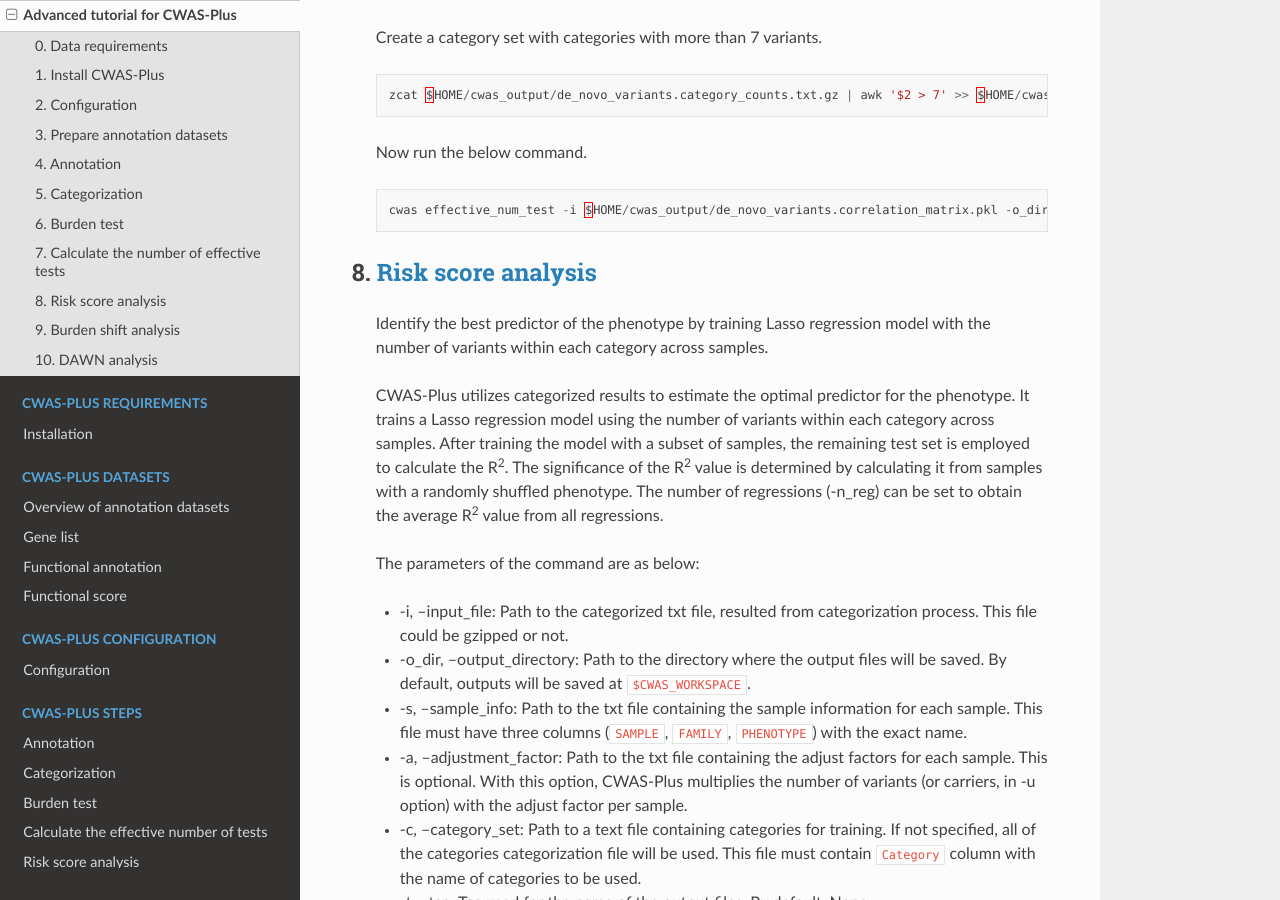
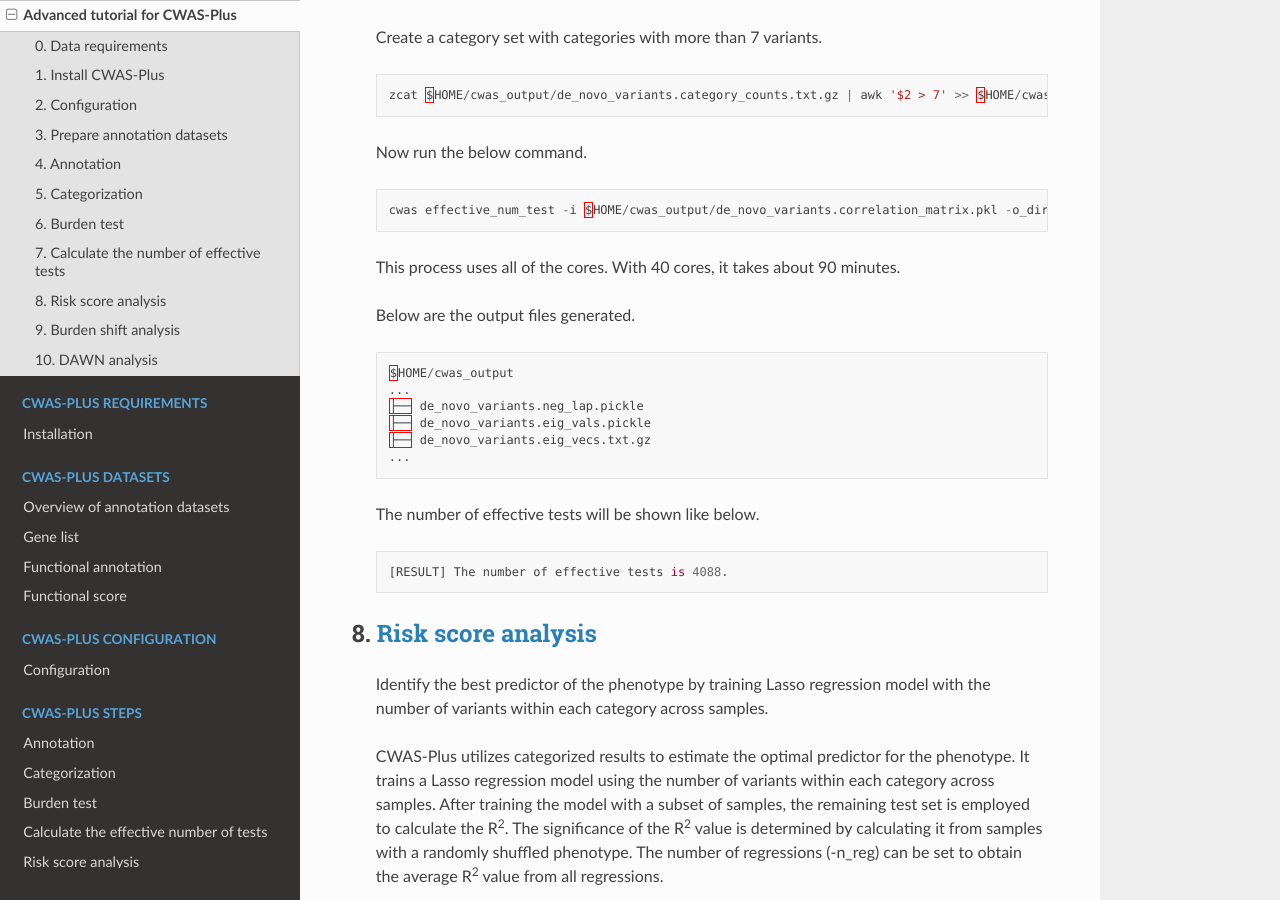
Before and after one commit to joonan-lab/cwas, a Sphinx documentation site: the page built from docs/quickstart/advanced_tutorial.rst, in a window 1280 px wide and 900 px high, scrolled down 16459 px. Built offline with Sphinx 7.4.7 and the Read the Docs theme 2.0.0, drawn with Linux system fonts in a browser that asks for light colours.

Commit message:
Update advanced_tutorial.rst

```diff
--- a/docs/quickstart/advanced_tutorial.rst
+++ b/docs/quickstart/advanced_tutorial.rst
@@ -684,6 +684,25 @@ This is an advanced tutorial for CWAS-Plus. Specific descriptions of arguments a
 
     cwas effective_num_test -i $HOME/cwas_output/de_novo_variants.correlation_matrix.pkl -o_dir $HOME/cwas_output -ef -if corr -n 10000 -c $HOME/cwas_output/subset_categories.v2.txt
 
+  This process uses all of the cores. With 40 cores, it takes about 90 minutes.
+
+  Below are the output files generated.
+
+  .. code-block:: solidity
+
+    $HOME/cwas_output
+    ...
+    ├── de_novo_variants.neg_lap.pickle
+    ├── de_novo_variants.eig_vals.pickle
+    ├── de_novo_variants.eig_vecs.txt.gz
+    ...
+
+  The number of effective tests will be shown like below.
+
+  .. code-block:: solidity
+
+    [RESULT] The number of effective tests is 4088.
+
 
 8.  :ref:`Risk score analysis <riskscore>`
 ############################################
```
